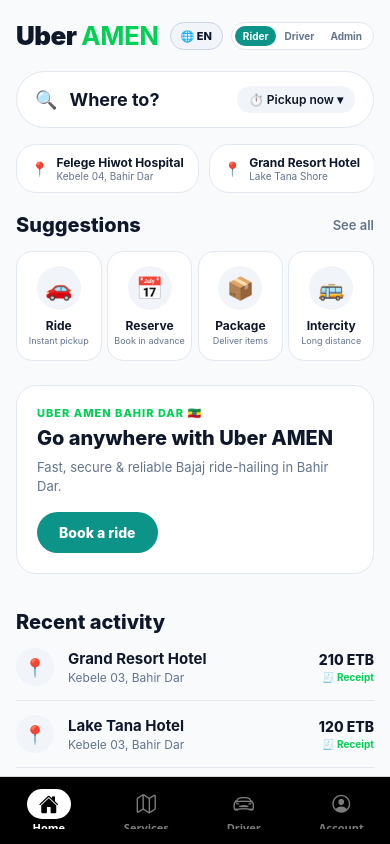
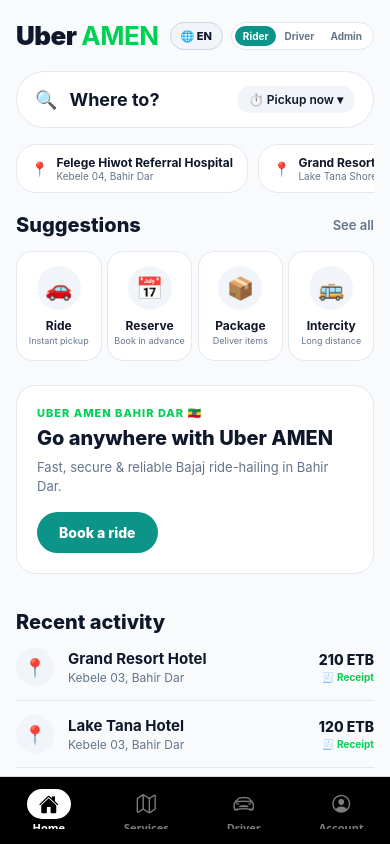
Before and after one commit to babam49-dot/AmenRide, a React Native app in the folder mobile/: screen /Home in a window 390 px wide. Built offline with nearby package versions, Linux system fonts and the light colour scheme; no server answers.

Commit message:
feat(mobile): integrate real Bahir Dar location presets into HomeScreen feed

```diff
--- a/mobile/screens/HomeScreen.js
+++ b/mobile/screens/HomeScreen.js
@@ -16,6 +16,8 @@
 import AdminConsole from '../components/AdminConsole';
 import PaymentMethodCard from '../components/PaymentMethodCard';
 
+import { BAHIR_DAR_PRESETS } from '../utils/bahirDarLocations';
+
 const { width } = Dimensions.get('window');
 
 const UBER_SUGGESTIONS = [
@@ -23,12 +25,6 @@
   { name: 'Reserve', sub: 'Book in advance', emoji: '📅', screen: 'Services' },
   { name: 'Package', sub: 'Deliver items', emoji: '📦', screen: 'Services' },
   { name: 'Intercity', sub: 'Long distance', emoji: '🚌', screen: 'Services' },
-];
-
-const POPULAR_DESTINATIONS = [
-  { title: 'Felege Hiwot Hospital', subtitle: 'Kebele 04, Bahir Dar' },
-  { title: 'Grand Resort Hotel', subtitle: 'Lake Tana Shore' },
-  { title: 'Blue Nile Bridge', subtitle: 'Abay River Crossing' },
 ];
 
 export default function HomeScreen({ navigation }) {
@@ -113,15 +109,15 @@
 
       {/* Quick Destination Chips */}
       <ScrollView horizontal showsHorizontalScrollIndicator={false} style={styles.chipsScroll}>
-        {POPULAR_DESTINATIONS.map((dest, idx) => (
+        {BAHIR_DAR_PRESETS.slice(0, 6).map((dest, idx) => (
           <TouchableOpacity
             key={idx}
             style={[styles.chip, dynamicStyles.cardBg]}
-            onPress={() => navigation.navigate('Services', { destination: dest.title })}
+            onPress={() => navigation.navigate('Services', { destination: dest.name })}
           >
             <Text style={styles.chipIcon}>📍</Text>
             <View>
-              <Text style={[styles.chipTitle, dynamicStyles.textPrimary]}>{dest.title}</Text>
+              <Text style={[styles.chipTitle, dynamicStyles.textPrimary]}>{dest.name}</Text>
               <Text style={[styles.chipSub, dynamicStyles.textSecondary]}>{dest.subtitle}</Text>
             </View>
           </TouchableOpacity>
```
